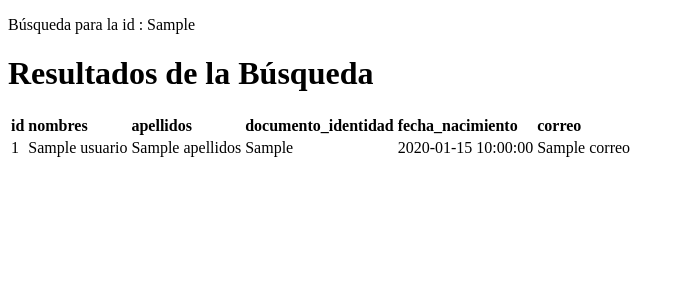
After one commit to KevinMateoG/CalculadoraDeclaracion, a Flask app: template templates/lista_tarjetas.html in a window 1280 px wide. The commit adds this page. Shown: the top 300 px of the page, without its empty margins (0-685 px from the left). Run offline with Flask 3, Linux system fonts and the light colour scheme; the template is opened without the code that fills it: most values are stand-ins (such as "Sample title", 1, 10 or a date in 2020).

Commit message:
ver usuarios en pagina web

```diff
--- a/SecretConfig.py
+++ b/SecretConfig.py
@@ -1,6 +1,6 @@
 # Do not expose your Neon credentials to the browser
 
-PGHOST='ep-dawn-fog-a4nh28e0-pooler.us-east-1.aws.neon.tech'
+PGHOST='ep-holy-base-a4bgx7y9-pooler.us-east-1.aws.neon.tech'
 PGDATABASE='neondb'
 PGUSER='neondb_owner'
-PGPASSWORD='npg_6hMxlvb1TYoZ'
+PGPASSWORD='npg_Fh0bdQIuep4i'
--- a/app.py
+++ b/app.py
@@ -1,24 +1,32 @@
+# Para las aplicaciones web creadas con Flask, debemos importar siempre el modulo
 from flask import Flask
 
+# Para poder servir plantillas HTML desde archivos, es necesario importar el modulo render_template
 from flask import render_template, request
 
 import sys
 sys.path.append( "src" )
 
-from controller.controller_users import *
+from controller.controller_users import ControladorUsuarios
 
-
+# Flask constructor: crea una variable que nos servirá para comunicarle a Flask
+# la configuración que queremos para nuestra aplicación
 app = Flask(__name__)
 
+# decorator: se usa para indicar el URL Path por el que se va a invocar nuestra función
 @app.route('/')
 def index():
     return render_template("index.html")
 
-@app.route('/formulario')
-def hello_html():
-    usuarios = ControladorUsuarios.BuscarPorID(request.args["id_usuario"])
-    return render_template( 'formulario.html', id_usuario=request.args["id_usuario"], usuarios = usuarios )
+@app.route('/buscar')
+def buscar():
+    return render_template('buscar.html')
 
+@app.route('/lista_tarjetas')
+def lista_tarjetas():
+    usuario = ControladorUsuarios.BuscarPorID( request.args["id_usuario"]  )
+    return render_template('lista_tarjetas.html', Id_usuario=request.args["id_usuario"], usuario=usuario  )
 
+# Esta linea permite que nuestra aplicación se ejecute individualmente
 if __name__=='__main__':
    app.run( debug=True)
--- a/sql/crear_usuario.sql
+++ b/sql/crear_usuario.sql
@@ -2,6 +2,6 @@ CREATE TABLE if not exists users(id_usuario INT PRIMARY KEY,
                    nombres VARCHAR(30),
                    apellidos VARCHAR(30),
                    documento_identidad VARCHAR(15),
-                   fecha_nacimiento DATE(11),
+                   fecha_nacimiento DATE,
                    correo VARCHAR(100)
                    );
--- a/src/controller/controller_users.py
+++ b/src/controller/controller_users.py
@@ -53,7 +53,7 @@ class ControladorUsuarios:
     def BuscarPorID(id):
         cursor = ControladorUsuarios.ObtenerCursor()
 
-        consulta = f"""select id_usuario, nombres, apellidos, documento_identidad, fecha_nacimiento, correo from usuarios where id_usuario = '{id}'"""
+        consulta = f"""select id_usuario, nombres, apellidos, documento_identidad, fecha_nacimiento, correo from users where id_usuario = '{id}'"""
 
         cursor.execute(consulta)
         lista = cursor.fetchall()
@@ -69,6 +69,6 @@ class ControladorUsuarios:
         return resultado
 
     def ObtenerCursor():
-        connection = psycopg2.connect(database=SecretConfig.PGDATABASE, user=SecretConfig.PGUSER, password=SecretConfig.PGPASSWORD, host=SecretConfig.PGHOST, port=SecretConfig.PGPORT)
+        connection = psycopg2.connect(database=SecretConfig.PGDATABASE, user=SecretConfig.PGUSER, password=SecretConfig.PGPASSWORD, host=SecretConfig.PGHOST)
         cursor = connection.cursor()
         return cursor
--- /dev/null
+++ b/templates/lista_tarjetas.html
@@ -0,0 +1,51 @@
+<!DOCTYPE html>
+<html>
+
+<head>
+
+</head>
+
+<body>
+    <p>
+        Búsqueda para la id : {{ Id_usuario }}
+    </p>
+
+    <!-- La etiqueta table se usa para crear tablas en HTML -->
+    <table>
+        <h1>Resultados de la Búsqueda</h1>
+        <!-- El elemento thead describe el area de encabezado en  la tabla -->
+        <thead style="font-weight: bold;">
+            <tr>
+                <td>id</td>
+                <td>nombres</td>
+                <td>apellidos</td>
+                <td>documento_identidad</td>
+                <td>fecha_nacimiento</td>
+                <td>correo</td>
+            </tr>
+        </thead>
+
+        <!-- El elemento tbody describe el cuerpo de la tabla -->
+        <tbody>
+            {% for us in usuario %}
+            <tr>
+                <td>{{us.id}}</td>
+                <td>{{us.nombres}}</td>
+                <td>{{us.apellidos}}</td>
+                <td>{{us.documento_identidad}}</td>
+                <td>{{us.fecha_nacimiento}}</td>
+                <td>{{us.correo}}</td>
+            </tr>
+            {% endfor %}
+
+
+        </tbody>
+
+    </table>
+
+
+
+
+</body>
+
+</html>
```
Also changed, not shown: templates/buscar.html (added, +23 -0 lines), templates/fomulario.html (deleted, +0 -30 lines), templates/formulario.html (deleted, +0 -30 lines), templates/hola.html (deleted, +0 -11 lines), templates/index.html (+8 -5 lines).
